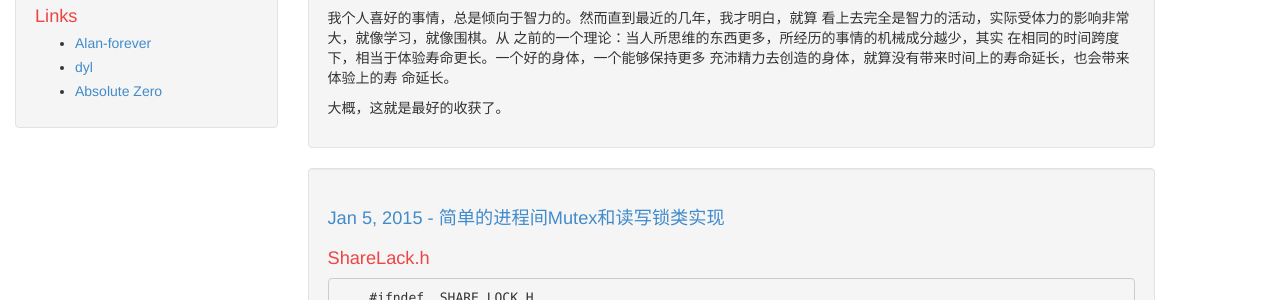
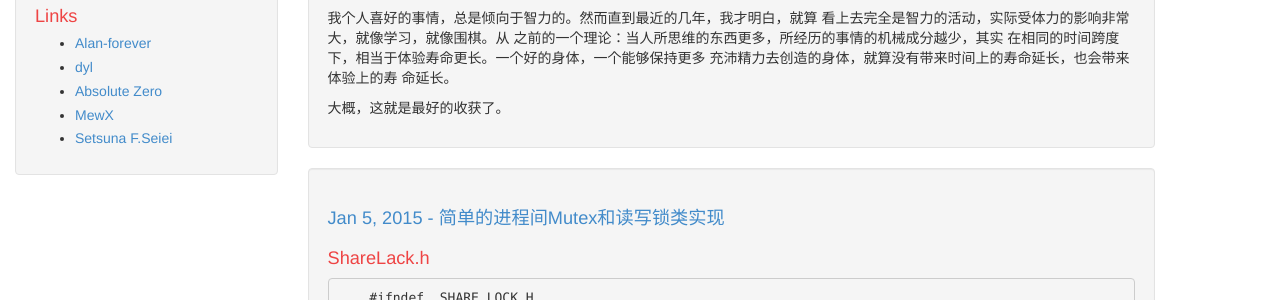
Before and after one commit to phonzia/old_blog, a Jekyll site: the page built from index.html, in a window 1280 px wide and 900 px high. Shown: the part 425-725 px from the top of the window. Built offline with Jekyll 4.4.1, drawn with Linux system fonts in a browser that asks for light colours; Markdown is read by kramdown in place of the engine named in the settings; the list of posts is cut into pages by our own code.

Commit message:
add links

```diff
--- a/_includes/links-list.html
+++ b/_includes/links-list.html
@@ -3,4 +3,6 @@
   <li><a href="http://www.cnblogs.com/alan-forever">Alan-forever</a></li>
   <li><a href="http://dyl.gitcafe.com">dyl</a></li>
   <li><a href="http://www.kiwee.me">Absolute Zero</a></li>
+  <li><a href="http://mewx.org">MewX</a></li>
+  <li><a href="http://foursking.github.io">Setsuna F.Seiei</a></li>
 </ul>
```
